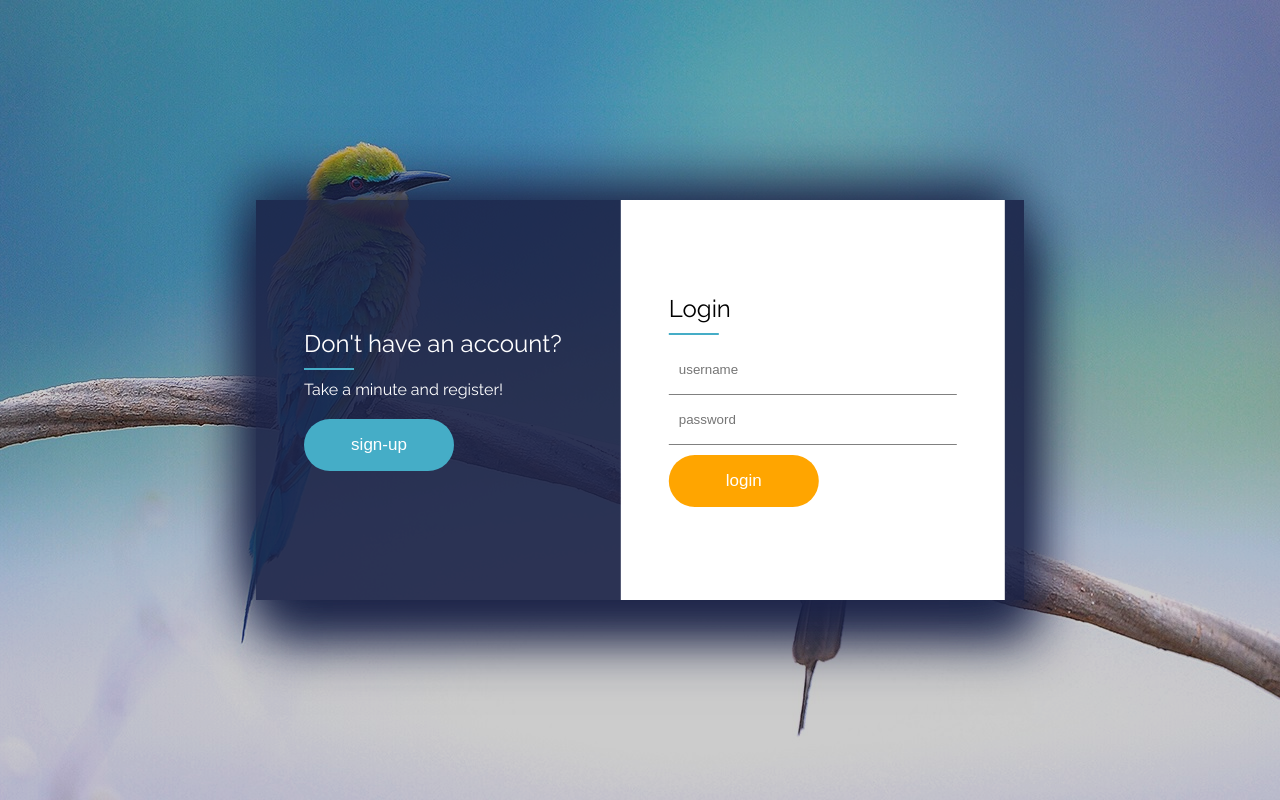
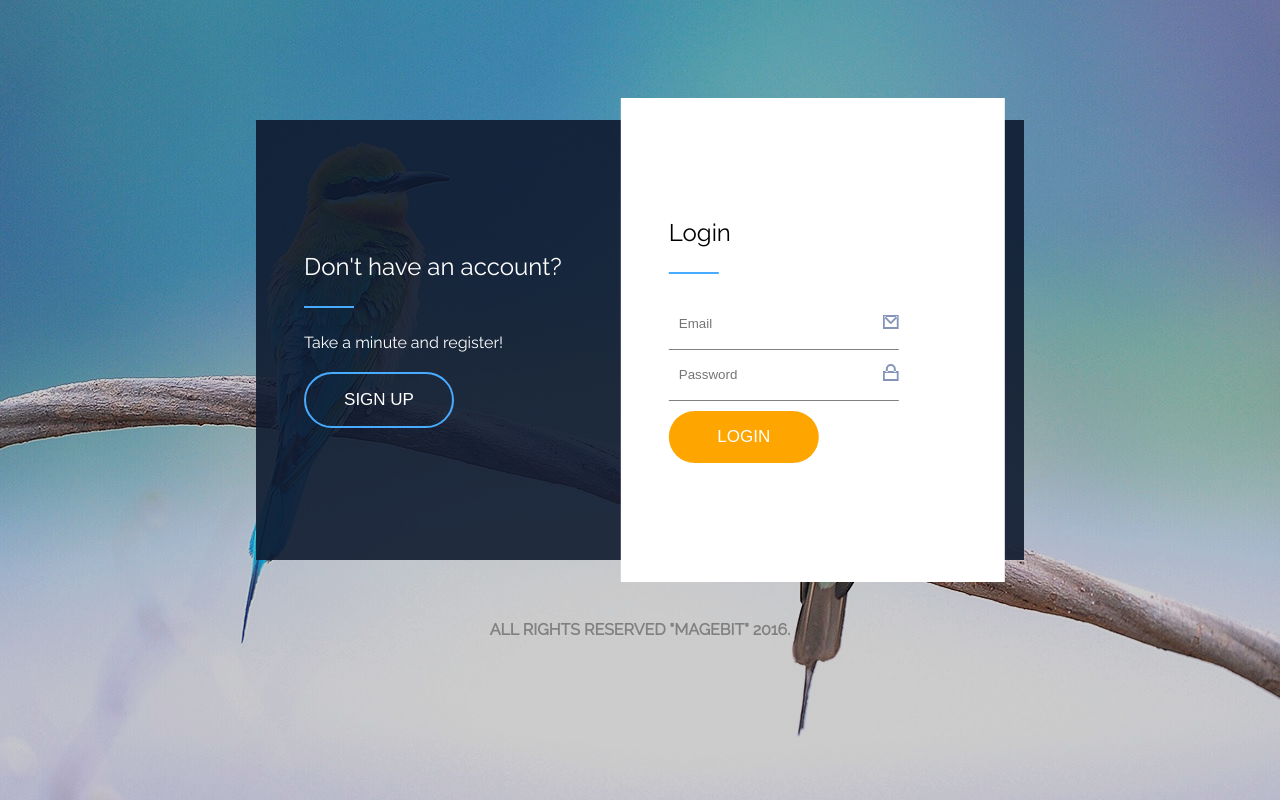
Before and after one commit to kristaps777/magebit, a PHP site: page / in a window 1280 px wide. Run offline with PHP 8.4, Linux system fonts and the light colour scheme.

Commit message:
added icons and more layout adjustments

```diff
--- a/public/index.html
+++ b/public/index.html
@@ -39,7 +39,8 @@
                             <h2>Don't have an account?</h2>
                             <hr>
                             <p>Take a minute and register!</p>
-                            <button id="signin" type="button" onclick="moveBack()">sign-up</button>
+                            <button id="signin" class="signup_button" type="button" onclick="moveBack()">sign
+                                up</button>
                         </div>
 
                     </div>
@@ -50,7 +51,7 @@
                             <h2>Have an account?</h2>
                             <hr>
                             <p>Log into your profile!</p>
-                            <button id="login" type="button" onclick="move()">login</button>
+                            <button id="login" class="signup_button" type="button" onclick="move()">login</button>
                         </div>
 
                     </div>
@@ -62,28 +63,45 @@
                     <form action="login_user.php" method="post" id="login_form" class="form_data">
                         <h2>Login</h2>
                         <hr>
-                        <input name="username" id="username" type="text" placeholder="username" spellcheck="false"
+                        <div class="user_content">
+                            <div class="user_data">
+                                <input name="username" id="username" type="text" placeholder="Email" spellcheck="false"
                                     minlength="8" maxlength="30" autocomplete="off" required>
-                        <input name="password" id="password" type="password" placeholder="password" spellcheck="false"
-                            minlength="8" maxlength="30" required>
+                                <div class="icon"><img src="img/ic_mail.svg" alt="mail icon"></div>
+                            </div>
+                            <div class="user_data">
+                                <input name="password" id="password" type="password" placeholder="Password"
+                                    spellcheck="false" minlength="8" maxlength="30" required>
+                                <div class="icon"><img src="img/ic_lock.svg" alt="mail icon"></div>
+                            </div>
+
                             <button class="orange margin_top" type="submit">login</button>
+                        </div>
                     </form>
 
                     <form id="register_form" class="inactive" action="../private/new_user.php" method="post">
                         <h2>Register</h2>
                         <hr>
-                        <input name="name" type="text" placeholder="name" spellcheck="false" minlength="8"
+                        <div class="user_content">
+                            <div class="user_data">
+                                <input name="name" type="text" placeholder="Name" spellcheck="false" minlength="8"
                                     maxlength="30" autocomplete="off" required>
-                        <input name="username" type="text" placeholder="username" spellcheck="false" minlength="8"
+                                <div class="icon"><img src="img/ic_user.svg" alt="mail icon"></div>
+                            </div>
+                            <div class="user_data">
+                                <input name="username" type="text" placeholder="Email" spellcheck="false" minlength="8"
                                     maxlength="30" autocomplete="off" required>
-                        <input name="password" type="password" placeholder="password" spellcheck="false" minlength="8"
-                            maxlength="30" required>
+                                <div class="icon"><img src="img/ic_mail.svg" alt="mail icon"></div>
+                            </div>
+                            <div class="user_data">
+                                <input name="password" type="password" placeholder="Password" spellcheck="false"
+                                    minlength="8" maxlength="30" required>
+                                <div class="icon"><img src="img/ic_lock.svg" alt="mail icon"></div>
+                            </div>
                             <button class="orange margin_top" type="submit">register</button>
-
+                        </div>
                     </form>
-
                 </div>
-
             </div>
 
 
@@ -100,8 +118,8 @@
                             <p>Login or register!</p>
                             <button id="login_mobile" class="button_mobile margin_bottom" type="button"
                                 onclick="displLogMob()">login</button>
-                            <button id="signup_mobile" class="button_mobile" type="button"
-                                onclick="displRegMob()">sign-up</button>
+                            <button id="signup_mobile" class="button_mobile" type="button" onclick="displRegMob()">sign
+                                up</button>
                         </div>
 
                     </div>
@@ -125,14 +143,24 @@
                                 method="post">
                                 <h2>Register</h2>
                                 <hr>
-                                <input name="name" type="text" placeholder="name" spellcheck="false" minlength="8"
-                                    maxlength="30" autocomplete="off" required>
-                                <input name="username" type="text" placeholder="username" spellcheck="false"
+                                <div class="user_content">
+                                    <div class="user_data">
+                                        <input name="name" type="text" placeholder="Name" spellcheck="false"
                                             minlength="8" maxlength="30" autocomplete="off" required>
-                                <input name="password" type="password" placeholder="password" spellcheck="false"
+                                        <div class="icon"><img src="img/ic_user.svg" alt="mail icon"></div>
+                                    </div>
+                                    <div class="user_data">
+                                        <input name="username" type="text" placeholder="Email" spellcheck="false"
                                             minlength="8" maxlength="30" autocomplete="off" required>
+                                        <div class="icon"><img src="img/ic_mail.svg" alt="mail icon"></div>
+                                    </div>
+                                    <div class="user_data">
+                                        <input name="password" type="password" placeholder="Password" spellcheck="false"
+                                            minlength="8" maxlength="30" required>
+                                        <div class="icon"><img src="img/ic_lock.svg" alt="mail icon"></div>
+                                    </div>
                                     <button class="button_mobile orange margin_top" type="submit">register</button>
-
+                                </div>
                             </form>
 
                         </div>
@@ -143,6 +171,8 @@
 
             </div>
 
+            <footer>all rights reserved "magebit" 2016.</footer>
+
         </main>
 
     </body>
--- a/public/scripts/script.js
+++ b/public/scripts/script.js
@@ -5,6 +5,7 @@ function move() {
     moveForm.style.transform = ('translateX(95%)')
     regForm.setAttribute('class', 'inactive');
     loginForm.setAttribute('class', 'form_data');
+    loginForm.classList.add('animation');
 };
 
 function moveBack() {
@@ -13,6 +14,7 @@ function moveBack() {
     const loginForm = document.getElementById('login_form');
     moveFormB.style.transform = ('translateX(5%)')
     regForm.setAttribute('class', 'form_data');
+    regForm.classList.add('animation');
     loginForm.setAttribute('class', 'inactive');
 };
 
--- a/public/styles/index.css
+++ b/public/styles/index.css
@@ -15,7 +15,7 @@ a {
 }
 
 body {
-    height: 100%;
+    height: 100vh;
     font-family: 'Raleway', sans-serif;
 }
 
@@ -25,6 +25,7 @@ main {
     display: flex;
     justify-content: center;
     align-items: center;
+    flex-direction: column;
 }
 
 body:before {
@@ -54,7 +55,7 @@ body:before {
 }
 
 .form_back {
-    background-color: rgba(27, 35, 71, 0.9);
+    background-color: rgba(15, 26, 47, 0.9);
     width: 100%;
     height: 100%;
     display: flex;
@@ -79,9 +80,9 @@ body:before {
 .form_front {
     background-color: white;
     width: 50%;
-    height: 100%;
+    height: 110%;
     position: absolute;
-    top: 0;
+    top: -5%;
     transform: translateX(95%);
     transition: .5s;
     display: flex;
@@ -90,18 +91,20 @@ body:before {
 }
 
 .form_front_mobile {
-    background-color: rgba(255, 255, 255, 0.4);
+    /* background-color: rgba(255, 255, 255, 0.4); */
     width: 100%;
     height: 100%;
     transition: .5s;
     display: flex;
     align-items: center;
     justify-content: center;
+    color: white;
 }
 
 .form_data {
     display: flex;
     flex-direction: column;
+    align-items: center;
     width: 75%;
 }
 
@@ -123,11 +126,11 @@ h2 {
 
 hr {
     width: 50px;
-    border-color: #45adc7;
+    border-color: #49abfe;
     border-style: none;
     border-top-style: solid;
     border-top-width: 2px;
-    margin: 10px 0;
+    margin: 25px 0;
 }
 
 p {
@@ -135,48 +138,92 @@ p {
 }
 
 button {
-    background-color: #45adc7;
     -moz-border-radius: 28px;
     -webkit-border-radius: 28px;
     border-radius: 28px;
-    display: inline-block;
+    display: block;
     cursor: pointer;
-    color: #ffffff;
     font-size: 17px;
     padding: 16px 31px;
-    border-style: none;
+    text-transform: uppercase;
+    color: white;
     width: 150px;
     align-self: flex-start;
+}
+
+.signup_button {
+    border: 2px solid #49abfe;
+    background-color: transparent;
 }
 
 .button_mobile {
     align-self: center;
     width: 120px;
     padding: 8px 25px;
+    border: 2px solid #49abfe;
+    background-color: transparent;
+    font-size: .8em;
 }
 
 .orange {
     background-color: orange;
+    border: none;
 }
 
-button:hover {
-    background-color: #5cbf2a;
+.signup_button:hover, .button_mobile:hover {
+    background-color: #49abfe;
 }
 
 button:active {
     position: relative;
     top: 1px;
+    outline: none;
+}
+
+button:focus {
+    outline: none;
 }
 
 input {
     height: 50px;
     border: none;
-    border-bottom: 1px solid grey;
     padding-left: 10px;
+    background: none;
+    color: white;
 }
 
 input:focus, button:focus {
     outline: none;
+}
+
+footer {
+    text-align: center;
+    text-transform: uppercase;
+    width: 100%;
+    height: 60px;
+    color: grey;
+    font-weight: bolder;
+    background-color: rgba(15, 26, 47, 0.9);
+}
+
+.user_content {
+    display: flex;
+    flex-direction: column;
+    width: 100%;
+    align-items: center;
+}
+
+.user_data {
+    display: flex;
+    align-items: center;
+    border-bottom: 1px solid grey;
+    width: 80%;
+    justify-content: space-between;
+}
+
+.icon {
+    width: fit-content;
+    height: fit-content;
 }
 
 .inactive {
@@ -195,6 +242,21 @@ input:focus, button:focus {
     padding-top: 20px;
 }
 
+/* animation */
+.animation {
+    animation: flash;
+    animation-duration: 2s;
+}
+
+@keyframes flash {
+    0% {
+        opacity: 0;
+    }
+    100% {
+        opacity: 1;
+    }
+}
+
 /* media queries */
 @media(min-width: 576px) {}
 
@@ -204,15 +266,15 @@ input:focus, button:focus {
         display: none;
     }
 
+    .form_data {
+        align-items: stretch;
+    }
+
     .form_outer {
         width: 60%;
-        height: 50%;
+        height: 55%;
         position: relative;
         display: block;
-        box-shadow:
-        -10px -20px 50px rgba(27, 35, 71, 0.9),
-        0 20px 50px rgba(27, 35, 71, 0.9),
-        10px 40px 50px rgba(27, 35, 71, 0.9);
     }
 
     .form_back {
@@ -235,4 +297,19 @@ input:focus, button:focus {
         height: 75%;
         width: 75%;
 }
+
+    .user_content {
+        width: 100%;
+        align-items: flex-start;
 }
+
+input {
+    color: black;
+}
+
+footer {
+    background: none;
+    margin-top: 60px;
+}
+
+}
```
Also changed, not shown: public/img/ic_lock.svg (added), public/img/ic_mail.svg (added), public/img/ic_user.svg (added). Lines whose indentation alone changed are shown as unchanged.
